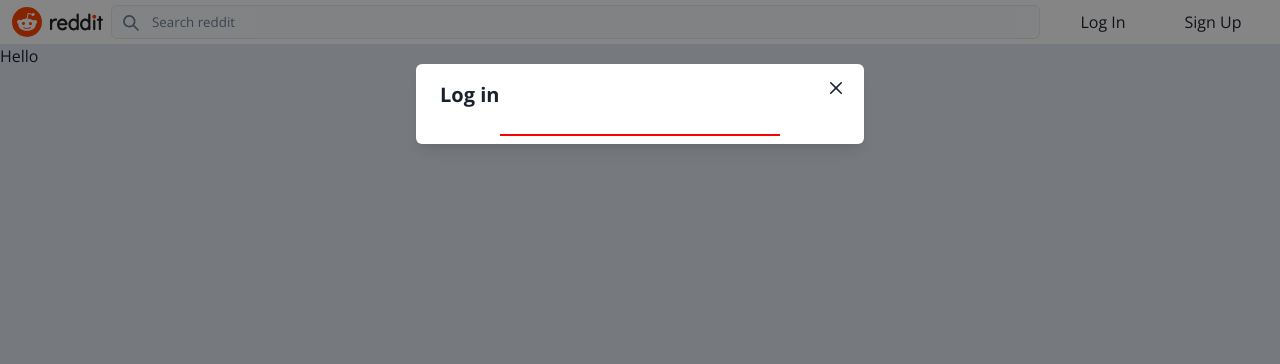
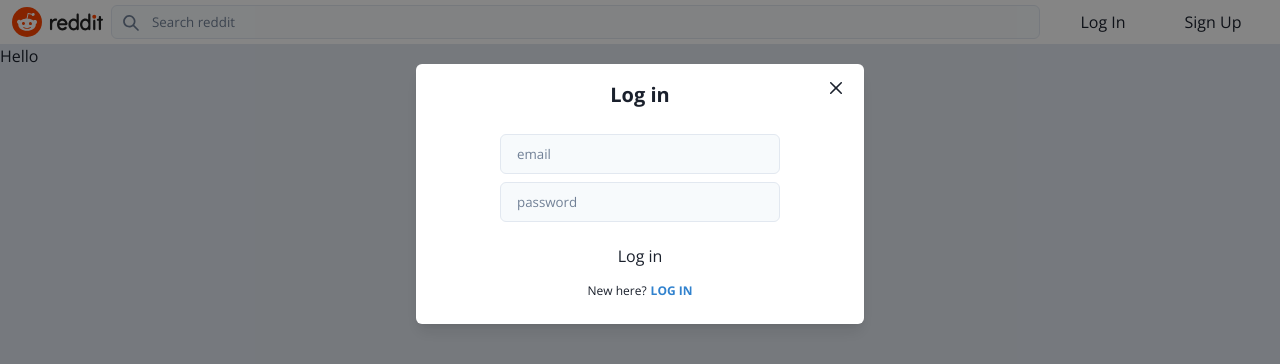
Before and after one commit to GoodNightBuddy/reddit-clone, a Next.js app: page / in a window 1280 px wide. Both pictures are taken after a click on the button "Log In". Shown: the top 364 px of the page. Built offline with nearby package versions, Linux system fonts and the light colour scheme.

Commit message:
Working login modal

```diff
--- a/src/atoms/authModalAtom.ts
+++ b/src/atoms/authModalAtom.ts
@@ -3,12 +3,12 @@
 
 export interface AuthModalState {
   open: boolean;
-  view: AuthModalTypes;
+  type: AuthModalTypes;
 }
 
 const defaultModalState: AuthModalState = {
   open: false,
-  view: AuthModalTypes.Login,
+  type: AuthModalTypes.Login,
 };
 
 export const authModalState = atom<AuthModalState>({
--- /dev/null
+++ b/src/components/Modal/Auth/AuthInputs.tsx
@@ -0,0 +1,21 @@
+import { authModalState } from '@/src/atoms/authModalAtom';
+import { Flex } from '@chakra-ui/react';
+import { useRecoilValue } from 'recoil';
+import React from 'react';
+import { AuthModalTypes } from '@/src/types/enums';
+import Login from './Login';
+
+type AuthInputsProps = {};
+
+const AuthInputs: React.FC<AuthInputsProps> = () => {
+  const modalState = useRecoilValue(authModalState);
+
+  return (
+    <Flex>
+      {modalState.type === AuthModalTypes.Login && <Login />}
+      {/* {modalState.type === AuthModalTypes.Signup && <Signup />} */}
+    </Flex>
+  );
+};
+
+export default AuthInputs;
--- a/src/components/Modal/Auth/AuthModal.tsx
+++ b/src/components/Modal/Auth/AuthModal.tsx
@@ -11,6 +11,7 @@
 import React from 'react';
 import { authModalState } from '@/src/atoms/authModalAtom';
 import { AuthModalTitles, AuthModalTypes } from '@/src/types/enums';
+import AuthInputs from './AuthInputs';
 
 const viewDisplayNameMap: Record<AuthModalTypes, AuthModalTitles> = {
   [AuthModalTypes.Login]: AuthModalTitles.Login,
@@ -25,30 +26,32 @@
     setModalState(prev => ({ ...prev, open: false }));
   };
 
-  const currentViewDisplayName = viewDisplayNameMap[modalState.view];
+  const currentViewDisplayName = viewDisplayNameMap[modalState.type];
 
   return (
     <>
       <Modal isOpen={modalState.open} onClose={handleClose}>
         <ModalOverlay />
         <ModalContent>
-          <ModalHeader>{currentViewDisplayName}</ModalHeader>
+          <ModalHeader textAlign={'center'}>
+            {currentViewDisplayName}
+          </ModalHeader>
           <ModalCloseButton />
           <ModalBody
             display={'flex'}
             flexDir={'column'}
             alignItems={'center'}
             justifyContent={'center'}
+            pb={6}
           >
             <Flex
               direction={'column'}
               align={'center'}
               justify={'center'}
               width={'70%'}
-              border={'1px solid red'}
             >
               {/* <OAuthButtons /> */}
-              {/* <OAuthInputss /> */}
+              <AuthInputs />
               {/* <ResetPassword /> */}
             </Flex>
           </ModalBody>
--- /dev/null
+++ b/src/components/Modal/Auth/Login.tsx
@@ -0,0 +1,83 @@
+import { AuthModalTitles } from '@/src/types/enums';
+import { Button, Flex, Input, Text } from '@chakra-ui/react';
+import React, { useState } from 'react';
+
+type LoginProps = {};
+
+const Login: React.FC<LoginProps> = () => {
+  const [loginForm, setLoginForm] = useState({ email: '', password: '' });
+
+  const onChange = (event: React.ChangeEvent<HTMLInputElement>) => {
+    const { name, value } = event.target;
+    setLoginForm(prev => ({ ...prev, [name]: value }));
+  };
+
+  return (
+    <form>
+      <Input
+        required
+        name='email'
+        placeholder='email'
+        type='email'
+        mb={2}
+        onChange={onChange}
+        fontSize={'10pt'}
+        _placeholder={{
+          color: 'gray.500',
+        }}
+        _hover={{
+          bg: 'white',
+          border: '1px solid',
+          borderColor: 'blue.500',
+        }}
+        _focus={{
+          outline: 'none',
+          bg: 'white',
+          border: '1px solid',
+          borderColor: 'blue.500',
+        }}
+        bg={'gray.50'}
+      />
+      <Input
+        required
+        name='password'
+        placeholder='password'
+        type='password'
+        onChange={onChange}
+        mb={2}
+        fontSize={'10pt'}
+        _placeholder={{
+          color: 'gray.500',
+        }}
+        _hover={{
+          bg: 'white',
+          border: '1px solid',
+          borderColor: 'blue.500',
+        }}
+        _focus={{
+          outline: 'none',
+          bg: 'white',
+          border: '1px solid',
+          borderColor: 'blue.500',
+        }}
+        bg={'gray.50'}
+      />
+      <Button type='submit' w={'100%'} h={'36px'} mt={2} mb={2}>
+        {AuthModalTitles.Login}
+      </Button>
+      <Flex fontSize={'9pt'} justifyContent={'center'}>
+        <Text mr={1}>New here?</Text>
+        <Text
+          color={'blue.500'}
+          fontWeight={700}
+          cursor={'pointer'}
+          textTransform={'uppercase'}
+        >
+          {AuthModalTitles.Login}
+        </Text>
+      </Flex>
+    </form>
+  );
+};
+
+export default Login;
--- a/src/components/Navbar/RightContent/AuthButtons.tsx
+++ b/src/components/Navbar/RightContent/AuthButtons.tsx
@@ -14,7 +14,7 @@
         display={{ base: 'none', sm: 'flex' }}
         width={{ base: '70px', md: '110px' }}
         onClick={() =>
-          setAuthModalState({ open: true, view: AuthModalTypes.Login })
+          setAuthModalState({ open: true, type: AuthModalTypes.Login })
         }
       >
         Log In
@@ -24,7 +24,7 @@
         display={{ base: 'none', sm: 'flex' }}
         width={{ base: '70px', md: '110px' }}
         onClick={() =>
-          setAuthModalState({ open: true, view: AuthModalTypes.Signup })
+          setAuthModalState({ open: true, type: AuthModalTypes.Signup })
         }
       >
         Sign Up
```
